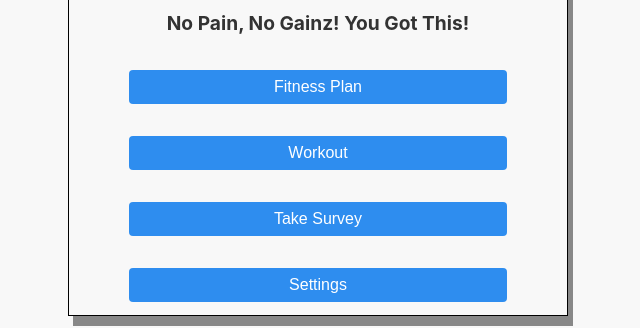
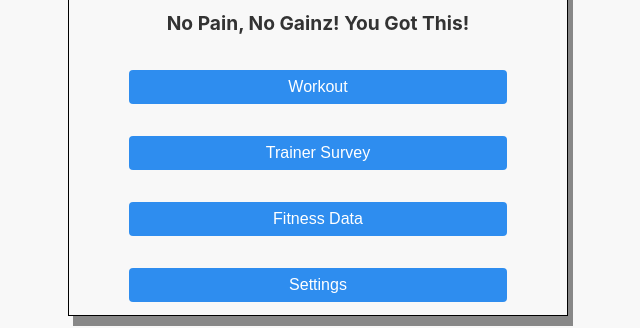
Before and after one commit to kevinliu249/CPFT, a React (Create React App) app in the folder frontend/: page /survey in a window 1280 px wide. Both pictures are taken after a click on the element "Want to skip? Go to Dashboard". Shown: the part 290-618 px from the top of the page, without its empty margins (322-962 px from the left). Built offline with nearby package versions, Linux system fonts and the light colour scheme.

Commit message:
renamed some files and buttons to more align with our initial flow chart.

```diff
--- a/frontend/src/App.js
+++ b/frontend/src/App.js
@@ -4,7 +4,7 @@ import { BrowserRouter as Router, Routes, Route } from "react-router-dom";
 import Onboarding from "./pages/onboarding";
 import Dashboard from "./pages/dashboard";
 import Register from "./pages/registerPage";
-import FitnessPlan from "./pages/fitnessPlan";
+import FitnessData from "./pages/fitnessData";
 import Workout from "./pages/workout";
 import Survey from "./pages/survey";
 import Settings from "./pages/settings";
@@ -28,7 +28,7 @@ class App extends Component {
             <Route path="/" element={<Onboarding />} />
             <Route path="/dashboard" element={<Dashboard username={this.state.username} />} />
             <Route path="/register" element={<Register setUsername={this.setUsername} />}/>
-            <Route path="/fitnessPlan" element={<FitnessPlan />} />
+            <Route path="/fitnessData" element={<FitnessData />} />
             <Route path="/workout" element={<Workout />} />
             <Route path="/survey" element={<Survey />} />
             <Route path="/settings" element={<Settings />} />
--- a/frontend/src/pages/dashboard.js
+++ b/frontend/src/pages/dashboard.js
@@ -17,9 +17,9 @@ const Dashboard = ({ username }) => {
         <p>No Pain, No Gainz! You Got This!</p>
 
         <div className="button-group"> {/* Grouped buttons for consistency */}
-          <button onClick={() => navigate("/fitnessPlan")}>Fitness Plan</button>
           <button onClick={() => navigate("/workout")}>Workout</button>
-          <button onClick={() => navigate("/survey")}>Take Survey</button>
+          <button onClick={() => navigate("/survey")}>Trainer Survey</button>
+          <button onClick={() => navigate("/fitnessData")}>Fitness Data</button>
           <button onClick={() => navigate("/settings")}>Settings</button>
         </div>
       </div>
--- /dev/null
+++ b/frontend/src/pages/fitnessData.js
@@ -0,0 +1,16 @@
+import React from "react";
+// import { useNavigate } from "react-router-dom";
+import '../styles/App.css';
+import '../styles/FitnessData.css';
+
+
+const FitnessData = () => {
+
+    return (
+      <div className="FitnessData">
+        <p>Fitness Data</p>
+      </div>
+    );
+  };
+
+  export default FitnessData;
--- a/frontend/src/pages/fitnessPlan.js
+++ /dev/null
@@ -1,16 +0,0 @@
-import React from "react";
-// import { useNavigate } from "react-router-dom";
-import '../styles/App.css';
-import '../styles/FitnessPlan.css';
-
-
-const FitnessPlan = () => {
-
-    return (
-      <div className="FitnessPlan">
-        <p>FitnessPlan</p>
-      </div>
-    );
-  };
-
-  export default FitnessPlan;
--- a/frontend/src/pages/survey.js
+++ b/frontend/src/pages/survey.js
@@ -18,14 +18,14 @@ const Survey = () => {
   const handleSubmit = (e) => {
     e.preventDefault();
     console.log("Survey submitted:", surveyData);
-    navigate("/fitnessPlan");
+    navigate("/dashboard"); // Updated to navigate back to the dashboard
   };
 
   return (
     <div className="Survey">
       <div id="surveyContainer"> {/* Added a container to mirror Register Page */}
-        <h1>Fitness Plan Survey</h1>
-        <h3>Help us customize your workouts!</h3>
+        <h1>Training Plan Survey</h1>
+        <h3>Lets customize your workouts!</h3>
         <hr />
         <form onSubmit={handleSubmit}>
           <label htmlFor="exerciseType">Exercise Type/Goal:</label>
--- a/frontend/src/styles/Workout.css
+++ b/frontend/src/styles/Workout.css
@@ -50,6 +50,15 @@
     border-radius: var(--spacing-xs);
   }
 
+  .workout-input {
+    margin-top: var(--spacing-s);
+    padding: var(--spacing-s);
+    border: 1px solid var(--color-primary);
+    border-radius: var(--spacing-xs);
+    width: 80%;
+    font-size: var(--font-size-body);
+  }
+
   .Workout button {
     background-color: var(--color-primary);
     color: white;
```
Also changed, not shown: frontend/src/styles/FitnessData.css (added), frontend/src/styles/FitnessPlan.css (deleted).
